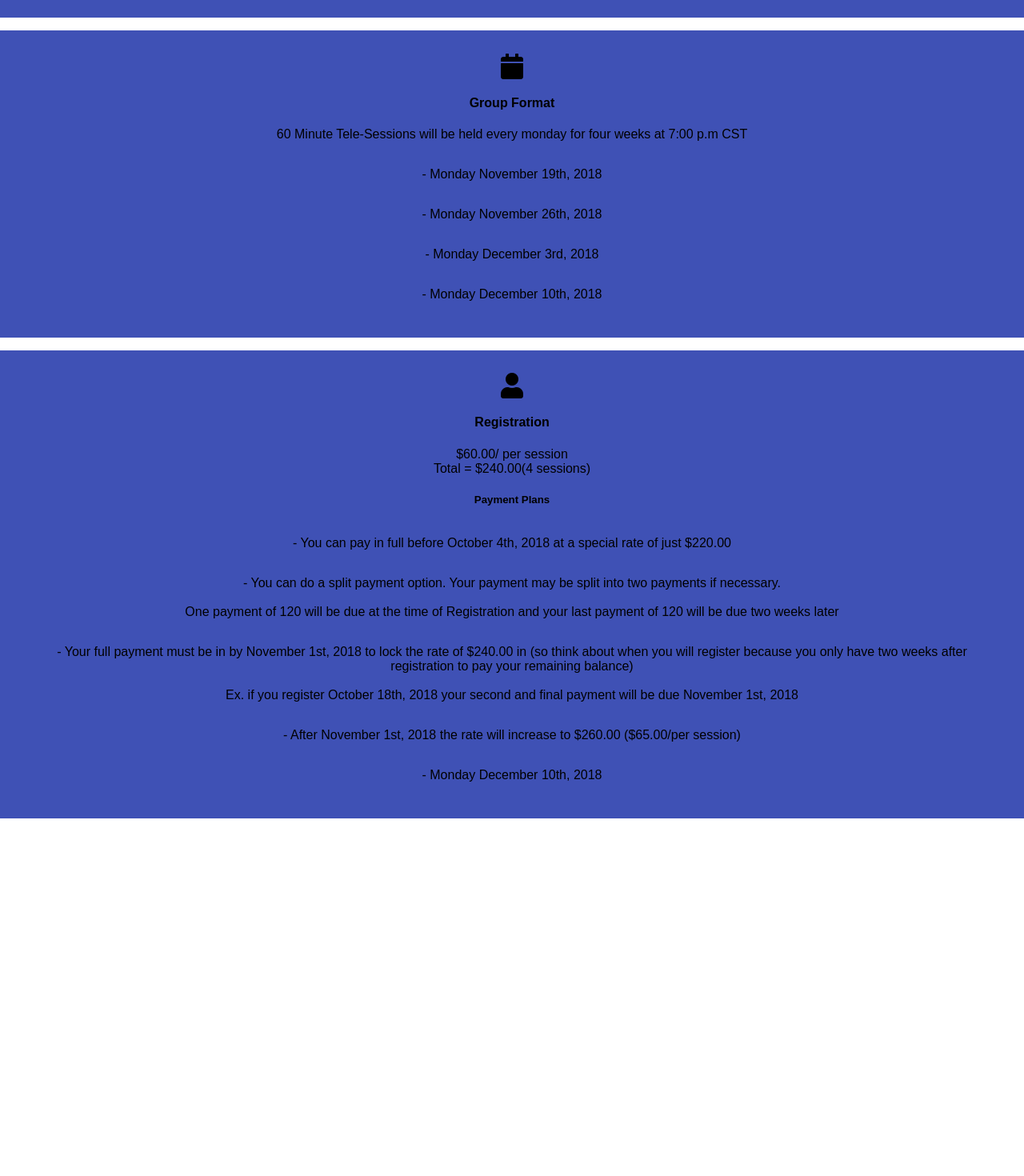
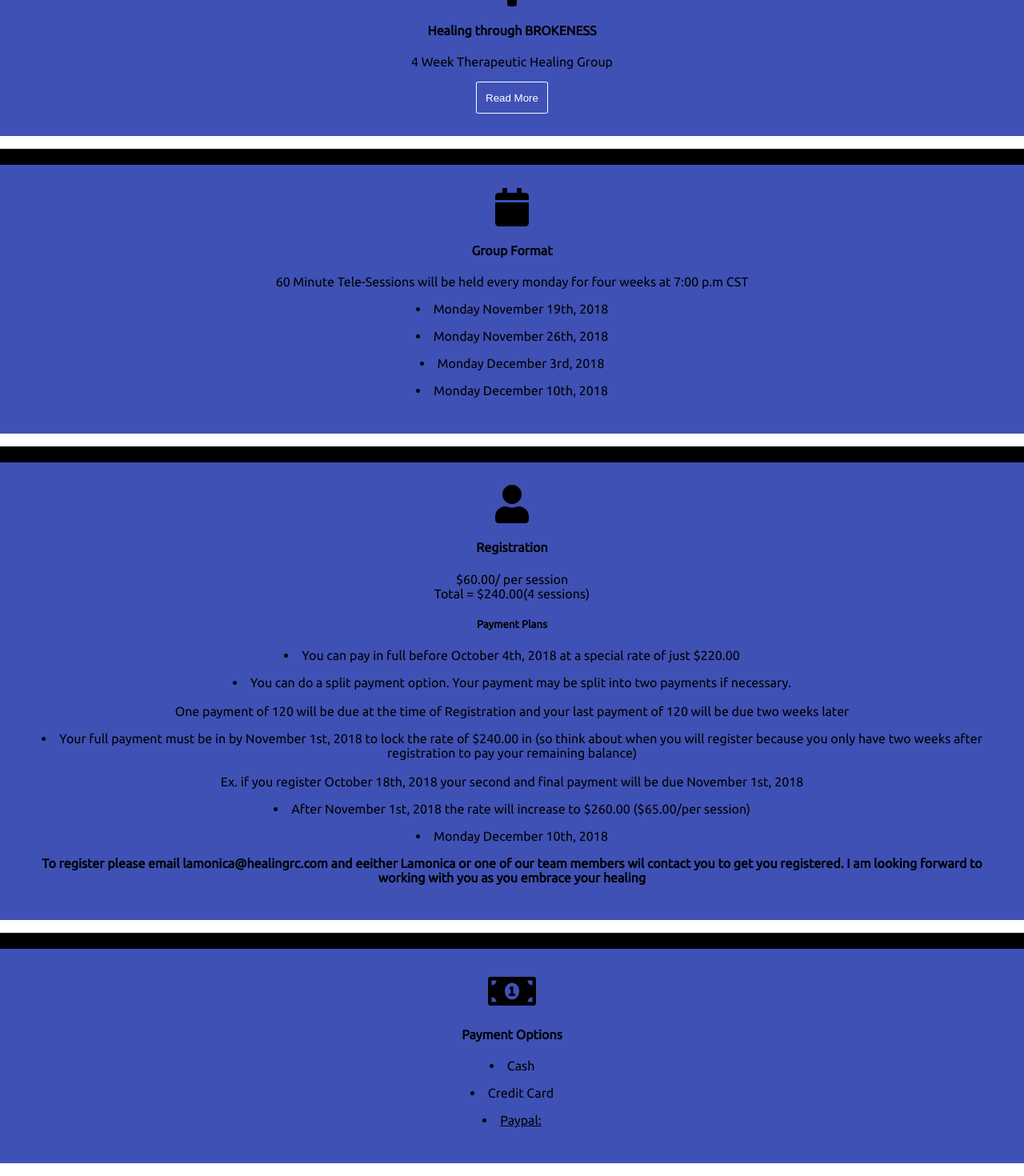
Before and after one commit to Vequan23/healing-refuge-centre-events, a React (Create React App) app: page / in a window 1280 px wide. Shown: the part 470-1940 px from the top of the page at 80% size. Before the commit the page ends 1509 px from the top, so only its background shows below. Built offline with nearby package versions, Linux system fonts and the light colour scheme.

Commit message:
additional styling

```diff
--- a/public/index.html
+++ b/public/index.html
@@ -13,6 +13,7 @@
   <link rel="shortcut icon" href="%PUBLIC_URL%/favicon.ico">
   <link rel="stylesheet" href="https://use.fontawesome.com/releases/v5.3.1/css/all.css" integrity="sha384-mzrmE5qonljUremFsqc01SB46JvROS7bZs3IO2EmfFsd15uHvIt+Y8vEf7N7fWAU"
     crossorigin="anonymous">
+  <link href="https://fonts.googleapis.com/css?family=Ubuntu" rel="stylesheet">
 
 
 
--- a/src/App.css
+++ b/src/App.css
@@ -1,8 +1,17 @@
+:root {
+  --color-blue: #3f51b5;
+  --color-black: black;
+  --color-white: white;
+}
+
 ul,
 li {
   margin: 0;
   padding: 0;
+}
 
+a {
+  color: black;
 }
 .wrapper {
   display: grid;
@@ -16,13 +25,16 @@ li {
   border-radius: 50%;
   display: block;
   margin: 0 auto;
+  width: 20%;
 }
 
 .content-box {
-  background: #3f51b5;
+  background: var(--color-blue);
   min-height: 10rem;
   padding: 1.78rem;
   margin-bottom: 1rem;
+  border-top: 20px solid var(--color-black)
+
 }
 
 .content-box__header {
@@ -36,6 +48,10 @@ li {
   text-align: center;
 }
 
+.content-box__paragraph--bold {
+  font-weight: 700;
+}
+
 .content-box__icon  {
   text-align: center;
   display: inline-block;
@@ -44,24 +60,24 @@ li {
 
 .content-box__list {
   text-align: center;
+  list-style-position: inside;
 }
 
 .content-box__list-Item {
-  padding: 1rem;
-  list-style: none;
+  margin: 1rem;
 }
 
 .content-box__button {
   display: block;
   margin: 0 auto;
   padding: 0.7rem;
-  background: #3f51b5;
-  color: white;
+  background: var(--color-blue);;
+  color: var(--color-white);;
   border: 1px white solid;
   border-radius: 5%;
 }
 
 .content-box__button:hover {
-  background: black;
+  background: var(--color-black);;
   cursor: pointer;
 }
--- a/src/App.js
+++ b/src/App.js
@@ -12,35 +12,47 @@ class App extends Component {
           <h3 className="header__text">E. LaMonica Williams, MSW , LSCW</h3>
         </header>
         <section className="content-box">
-          <i class="content-box__icon fas fa-cross fa-2x"></i>
+          <i class="content-box__icon fas fa-cross fa-3x"></i>
           <h4 className="content-box__header">Healing through BROKENESS</h4>
           <p className="content-box__paragraph">4 Week Therapeutic Healing Group</p>
           <button className="content-box__button">Read More</button>
         </section>
 
         <section className="content-box">
-          <i class="content-box__icon fas fa-calendar fa-2x"></i>
+          <i class="content-box__icon fas fa-calendar fa-3x"></i>
           <h4 className="content-box__header">Group Format</h4>
           <p className="content-box__paragraph">60 Minute Tele-Sessions will be held every monday for four weeks at 7:00 p.m CST</p>
           <ul className="content-box__list">
-            <li className="content-box__list-Item"> - Monday November 19th, 2018</li>
-            <li className="content-box__list-Item"> - Monday November 26th, 2018</li>
-            <li className="content-box__list-Item"> - Monday December 3rd, 2018</li>
-            <li className="content-box__list-Item">- Monday December 10th, 2018</li>
+            <li className="content-box__list-Item"> Monday November 19th, 2018</li>
+            <li className="content-box__list-Item">  Monday November 26th, 2018</li>
+            <li className="content-box__list-Item">  Monday December 3rd, 2018</li>
+            <li className="content-box__list-Item"> Monday December 10th, 2018</li>
           </ul>
         </section>
 
         <section className="content-box">
-          <i class="content-box__icon fas fa-user fa-2x"></i>
+          <i class="content-box__icon fas fa-user fa-3x"></i>
           <h4 className="content-box__header">Registration</h4>
           <p className="content-box__paragraph"> $60.00/ per session <br></br> Total = $240.00(4 sessions)</p>
           <h5 className="content-box__header">Payment Plans</h5>
           <ul className="content-box__list">
-            <li className="content-box__list-Item"> - You can pay in full before October 4th, 2018 at a special rate of just $220.00</li>
-            <li className="content-box__list-Item"> - You can do a split payment option. Your payment may be split into two payments if necessary. <br></br><br></br> One payment of 120 will be due at the time of Registration and your last payment of 120 will be due two weeks later</li>
-            <li className="content-box__list-Item"> - Your full payment must be in by November 1st, 2018 to lock the rate of $240.00 in (so think about when you will register because you only have two weeks after registration to pay your remaining balance) <br></br><br></br> Ex. if you register October 18th, 2018 your second and final payment will be due November 1st, 2018</li>
-            <li className="content-box__list-Item">- After November 1st, 2018 the rate will increase to $260.00 ($65.00/per session)</li>
-            <li className="content-box__list-Item">- Monday December 10th, 2018</li>
+            <li className="content-box__list-Item">  You can pay in full before October 4th, 2018 at a special rate of just $220.00</li>
+            <li className="content-box__list-Item">  You can do a split payment option. Your payment may be split into two payments if necessary. <br></br><br></br> One payment of 120 will be due at the time of Registration and your last payment of 120 will be due two weeks later</li>
+            <li className="content-box__list-Item">  Your full payment must be in by November 1st, 2018 to lock the rate of $240.00 in (so think about when you will register because you only have two weeks after registration to pay your remaining balance) <br></br><br></br> Ex. if you register October 18th, 2018 your second and final payment will be due November 1st, 2018</li>
+            <li className="content-box__list-Item"> After November 1st, 2018 the rate will increase to $260.00 ($65.00/per session)</li>
+            <li className="content-box__list-Item"> Monday December 10th, 2018</li>
+            <p className=" content-box__paragraph content-box__paragraph--bold">To register please email lamonica@healingrc.com and eeither Lamonica or one of our team members wil contact you to get you registered. I am looking forward to working with you as you embrace your healing</p>
+
+          </ul>
+        </section>
+
+        <section className="content-box">
+          <i class="content-box__icon fas fa-money-bill-alt fa-3x"></i>
+          <h4 className="content-box__header">Payment Options</h4>
+          <ul className="content-box__list">
+            <li className="content-box__list-Item">  Cash</li>
+            <li className="content-box__list-Item">  Credit Card</li>
+            <li className="content-box__list-Item"> <a href="https://www.paypal.com">  Paypal:</a></li>
           </ul>
         </section>
       </div>
--- a/src/index.css
+++ b/src/index.css
@@ -1,6 +1,9 @@
 body {
   margin: 0;
   padding: 0;
-  font-family: sans-serif;
+
+
+  font-family: 'Ubuntu', sans-serif;
+
   box-sizing: border-box;
 }
```
